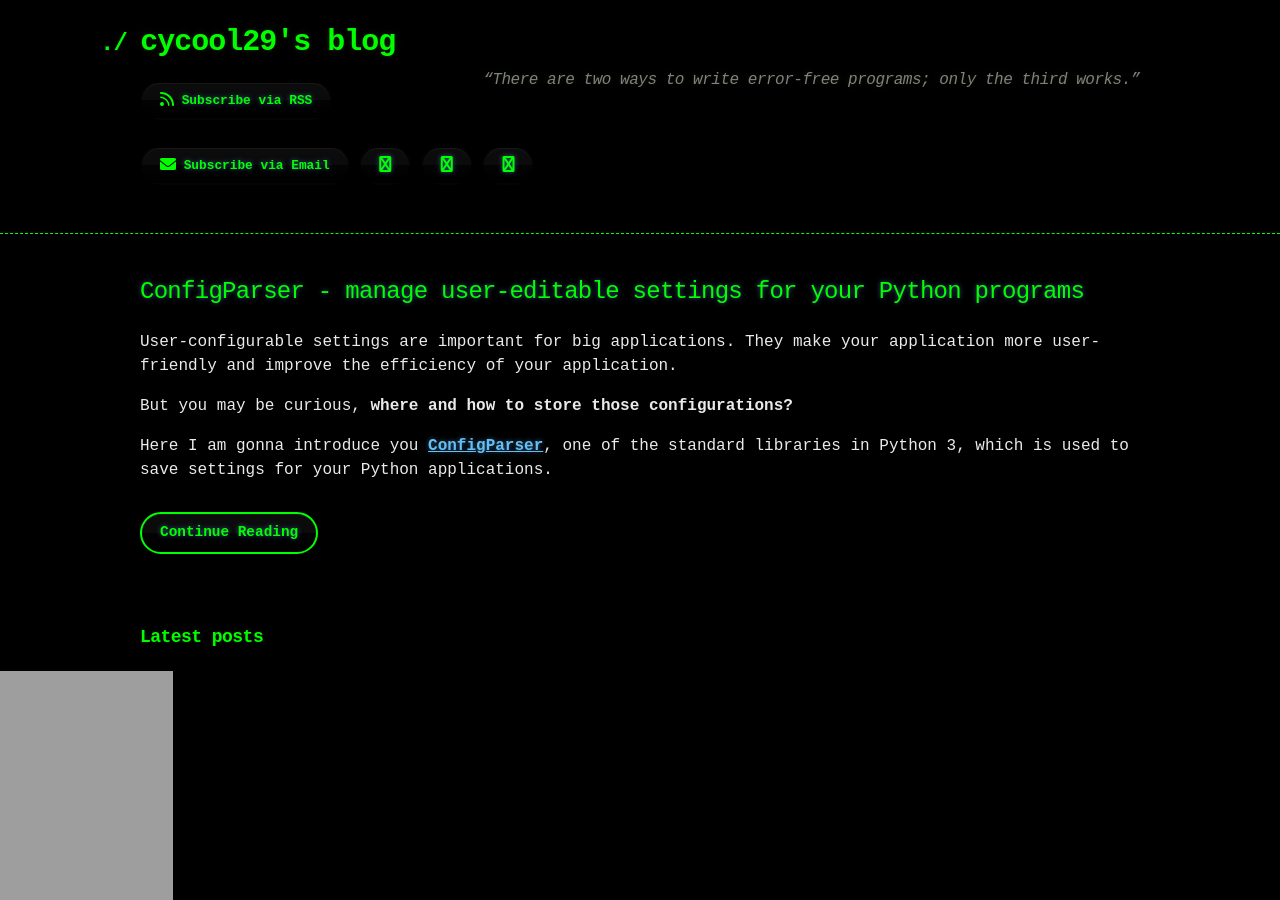
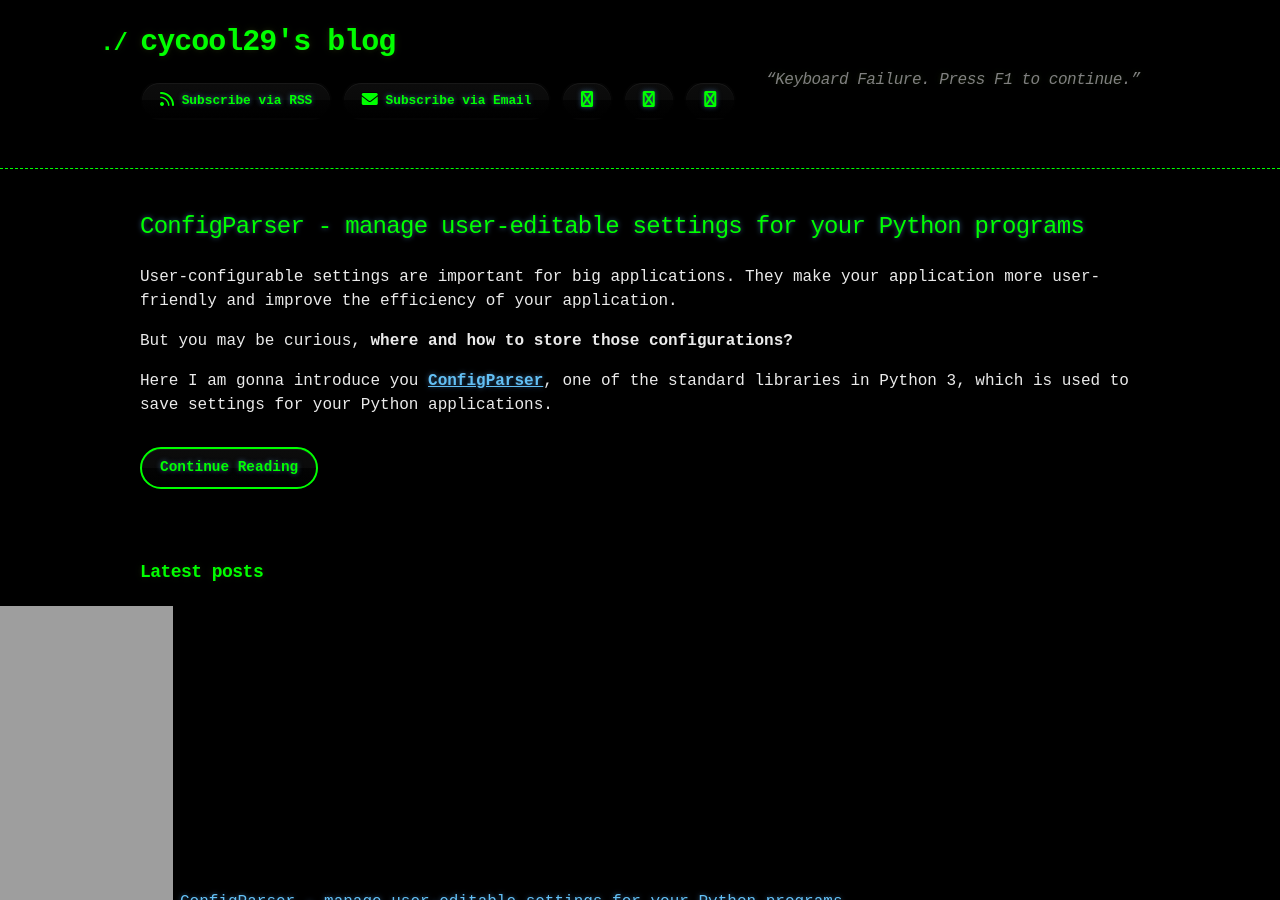
Before and after one commit to cycool29/cycool29.github.io, a Jekyll site: the page built from index.md, in a window 1280 px wide and 900 px high. Built offline with Jekyll 4.4.1, drawn with Linux system fonts in a browser that asks for light colours; a style sheet for code colours, icons or effects is not loaded.

Commit message:
Update quotes

```diff
--- a/_config.yml
+++ b/_config.yml
@@ -1,5 +1,5 @@
 title: cycool29's blog
-description: "“There are two ways to write error-free programs; only the third works.” "
+description: "“Keyboard Failure. Press F1 to continue.” "
 bio: A high school student. Intermediate in Python, Git, Bash. Learning JavaScript. He/Him. "
 author: cycool29
 url: https://cycool29.github.io
```
